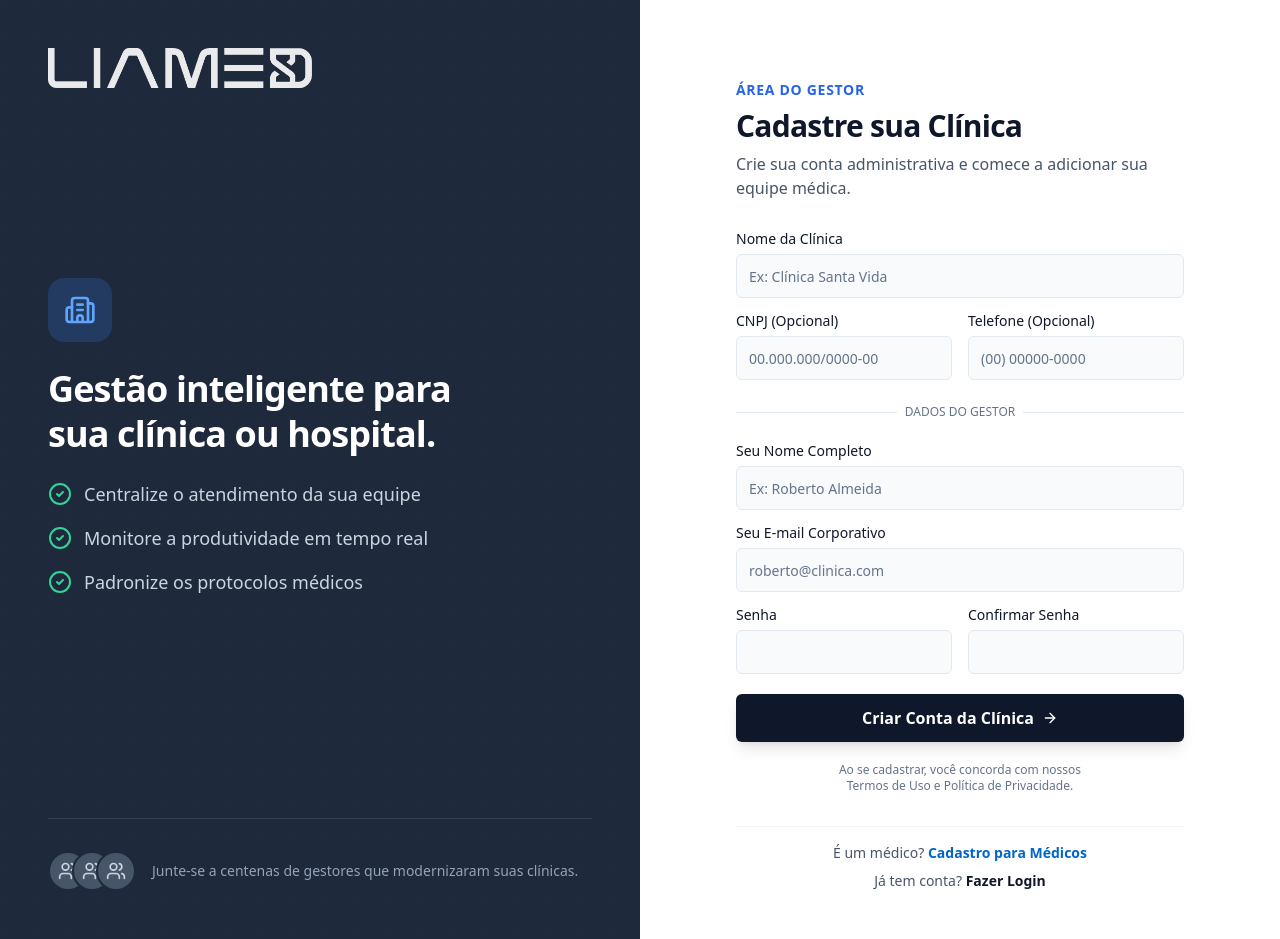
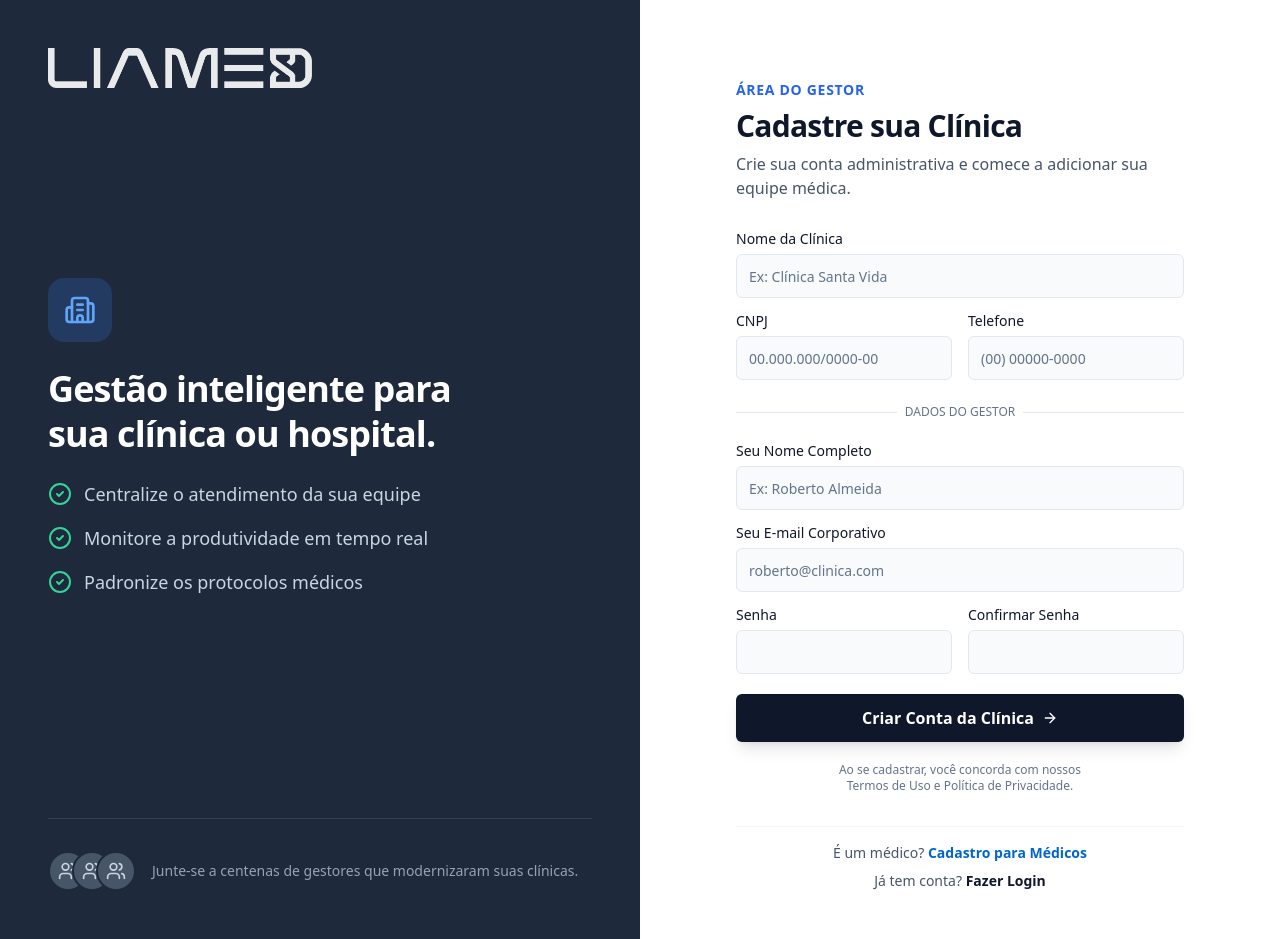
Before and after one commit to LiaZap/liamed, a React (Vite) app: page /register-clinic in a window 1280 px wide. Built offline with nearby package versions, Linux system fonts and the light colour scheme; no server answers.

Commit message:
fix(register): enforce mandatory CNPJ and phone in clinic registration

```diff
--- a/src/pages/RegisterGestor.tsx
+++ b/src/pages/RegisterGestor.tsx
@@ -30,6 +30,8 @@ export default function RegisterGestor() {
 
         if (!name.trim()) return toast.error("Nome do gestor é obrigatório")
         if (!clinicName.trim()) return toast.error("Nome da clínica é obrigatório")
+        if (!clinicCnpj.trim()) return toast.error("CNPJ da clínica é obrigatório")
+        if (!clinicPhone.trim()) return toast.error("Telefone da clínica é obrigatório")
         if (password.length < 6) return toast.error("Senha muito curta (mínimo 6 caracteres)")
         if (password !== confirmPassword) return toast.error("Senhas não conferem")
 
@@ -151,23 +153,25 @@ export default function RegisterGestor() {
 
                             <div className="grid grid-cols-2 gap-4">
                                 <div className="grid gap-2">
-                                    <Label htmlFor="clinicCnpj">CNPJ (Opcional)</Label>
+                                    <Label htmlFor="clinicCnpj">CNPJ</Label>
                                     <Input
                                         id="clinicCnpj"
                                         placeholder="00.000.000/0000-00"
                                         className="h-11"
                                         value={clinicCnpj}
                                         onChange={e => setClinicCnpj(e.target.value)}
+                                        required
                                     />
                                 </div>
                                 <div className="grid gap-2">
-                                    <Label htmlFor="clinicPhone">Telefone (Opcional)</Label>
+                                    <Label htmlFor="clinicPhone">Telefone</Label>
                                     <Input
                                         id="clinicPhone"
                                         placeholder="(00) 00000-0000"
                                         className="h-11"
                                         value={clinicPhone}
                                         onChange={e => setClinicPhone(e.target.value)}
+                                        required
                                     />
                                 </div>
                             </div>
```
